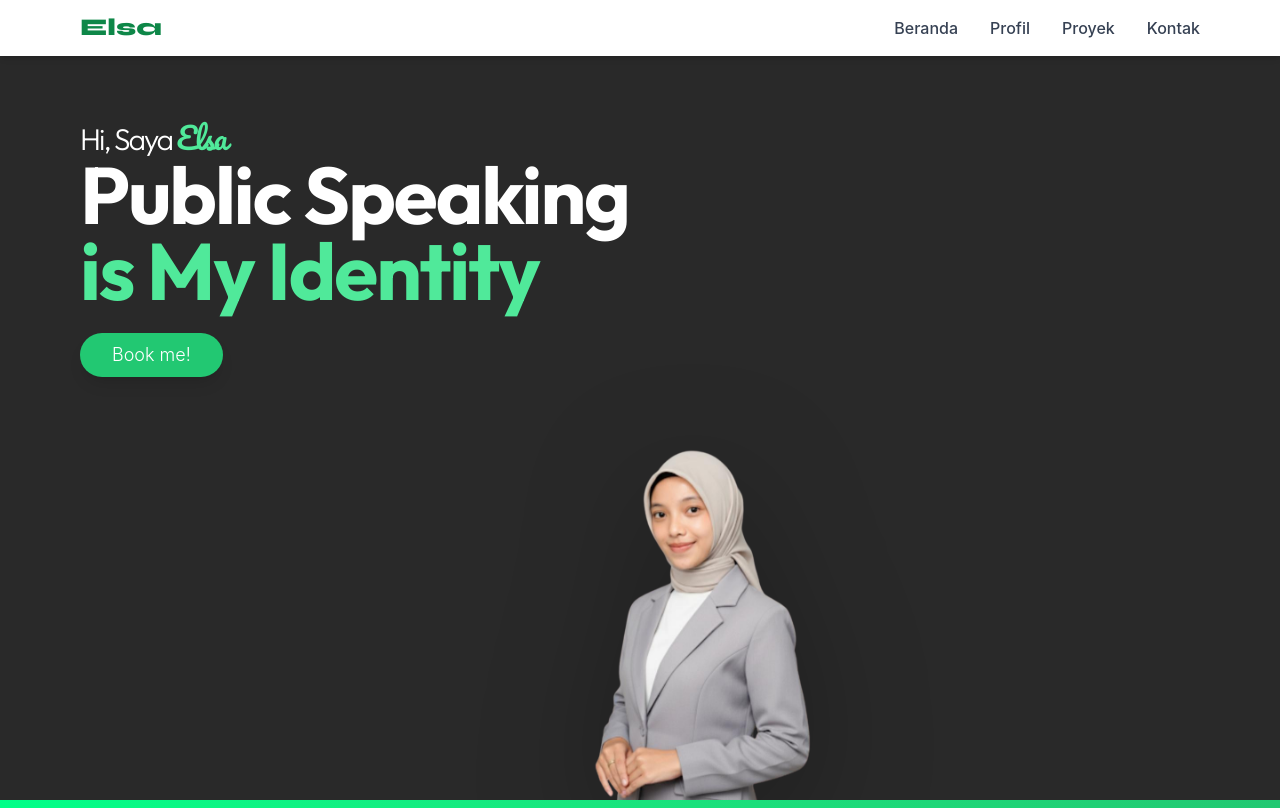
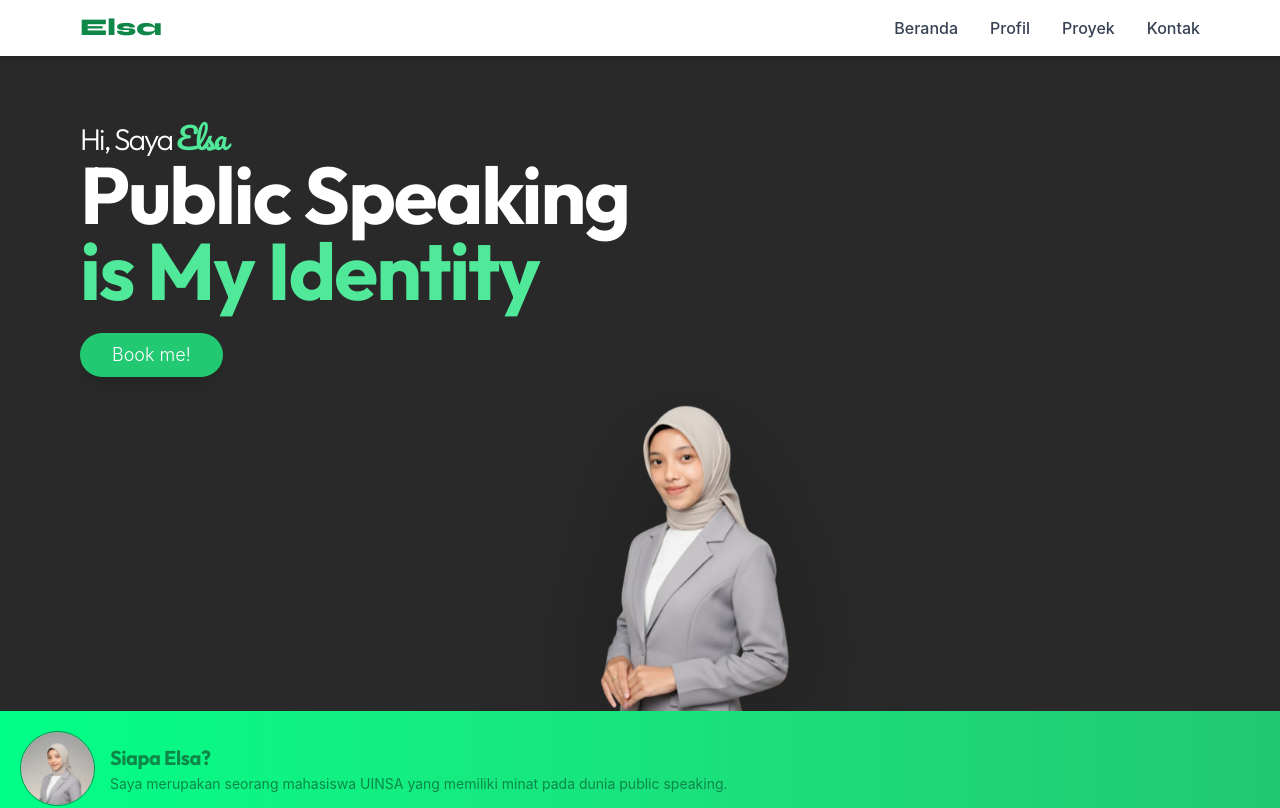
Before and after one commit to vallistyc/ElsaNabilaHalimah, a React (Vite) app: page / in a window 1280 px wide. Shown: the top 808 px of the page. Built offline with nearby package versions, Linux system fonts and the light colour scheme.

Commit message:
penyesuaian gambar part 3

```diff
--- a/src/sections/Hero.jsx
+++ b/src/sections/Hero.jsx
@@ -3,7 +3,7 @@ import heroImg from "../assets/heroicon.png";
 
 const Hero = () => {
   return (
-    <section className="bg-[#292929] relative w-full min-h-screen overflow-hidden flex items-start justify-center pt-20">
+    <section className="bg-[#292929] relative w-full min-h-fit overflow-hidden flex items-start justify-center pt-20">
 
       {/* 🔥 Background */}
       <div className="absolute inset-0 -z-10">
@@ -12,9 +12,9 @@ const Hero = () => {
       </div>
 
       {/* CONTENT */}
-      <div className="max-w-6xl w-full px-4 py-10
+      <div className="max-w-6xl w-full px-4 pt-10
                       flex flex-col items-start text-left
-                      gap-6 pb-[260px]">
+                      gap-6 ">
 
         {/* ✨ TEXT */}
         <h1 className="text-white font-outfit font-bold leading-[0.95] tracking-tight
@@ -44,20 +44,19 @@ const Hero = () => {
                           group-hover:translate-y-0 transition duration-500"></div>
         </button>
 
-      </div>
-
         {/* 🟡 IMAGE (ABSOLUTE BOTTOM) */}
-      <div className="absolute bottom-0 left-1/2 -translate-x-1/3
-                      w-full sm:w-1/2 md:w-1/3 lg:w-1/4 pointer-events-none">
+        <div className="relative bottom-0 left-1/2 -translate-x-1/3
+                        h-full sm:w-1/2 md:w-1/3 lg:w-1/4 pointer-events-none">
 
           <div className="relative">
 
             <img
               src={heroImg}
               alt="Elsa"
-            className="w-full h-auto object-cover
+              className="w-auto h-full object-cover
                         drop-shadow-[0_30px_60px_rgba(0,0,0,0.25)]"
             />
+          </div>
       </div>
       </div>
 
```
Lines whose indentation alone changed are shown as unchanged.
